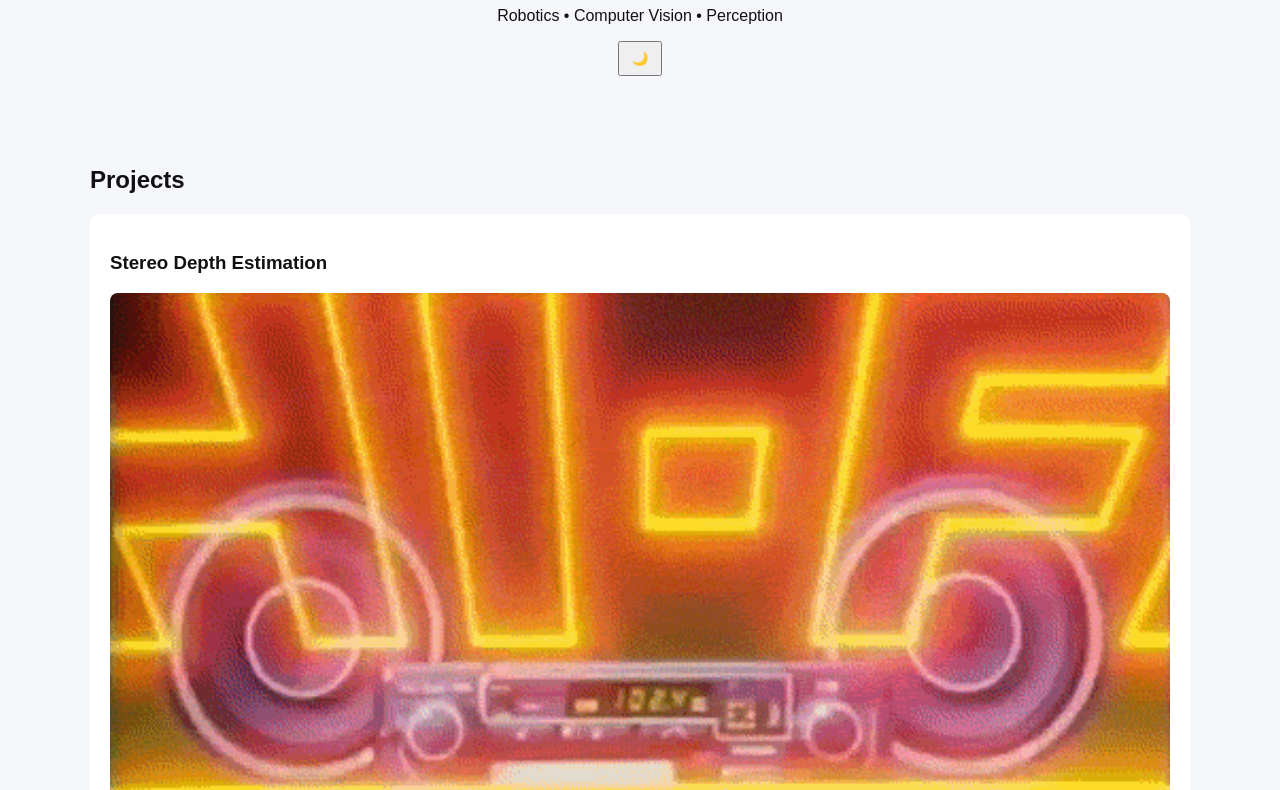
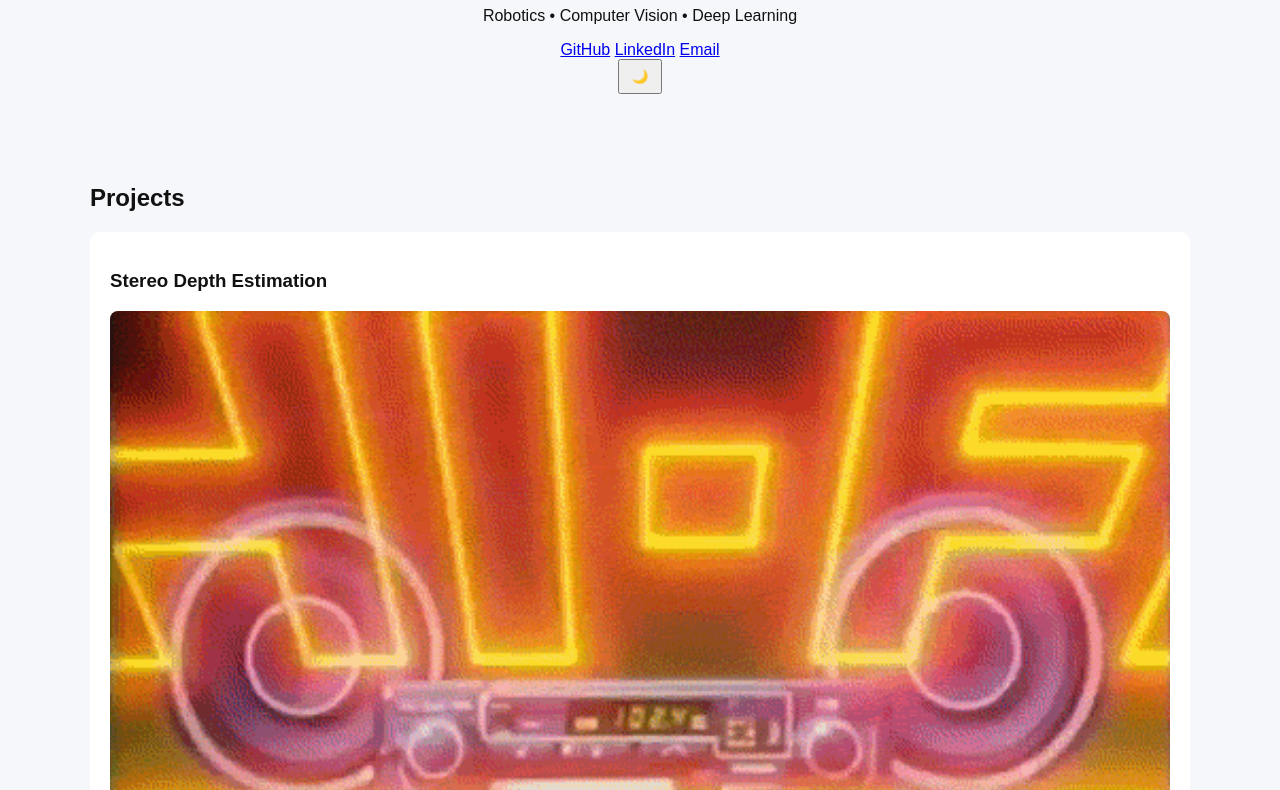
Before and after one commit to NithinShrivatsav/nithinshrivatsav.github.io, a plain HTML site: page index.html in a window 1280 px wide. Shown: the part 103-893 px from the top of the page. Drawn offline with Linux system fonts and the light colour scheme.

Commit message:
Update index.html

```diff
--- a/index.html
+++ b/index.html
@@ -7,7 +7,12 @@
 <body>
 <header>
   <h1>Nithin Shrivatsav</h1>
-  <p>Robotics • Computer Vision • Perception</p>
+  <p>Robotics • Computer Vision • Deep Learning</p>
+  <div class="links">
+    <a href="https://github.com/NithinShrivatsav" target="_blank">GitHub</a>
+    <a href="https://www.linkedin.com/in/nithin-shrivatsav-srikanth/" target="_blank">LinkedIn</a>
+    <a href="mailto:nithinshrivatsav@gmail.com">Email</a>
+  </div>
   <button id="themeToggle">🌙</button>
 </header>
 
```
